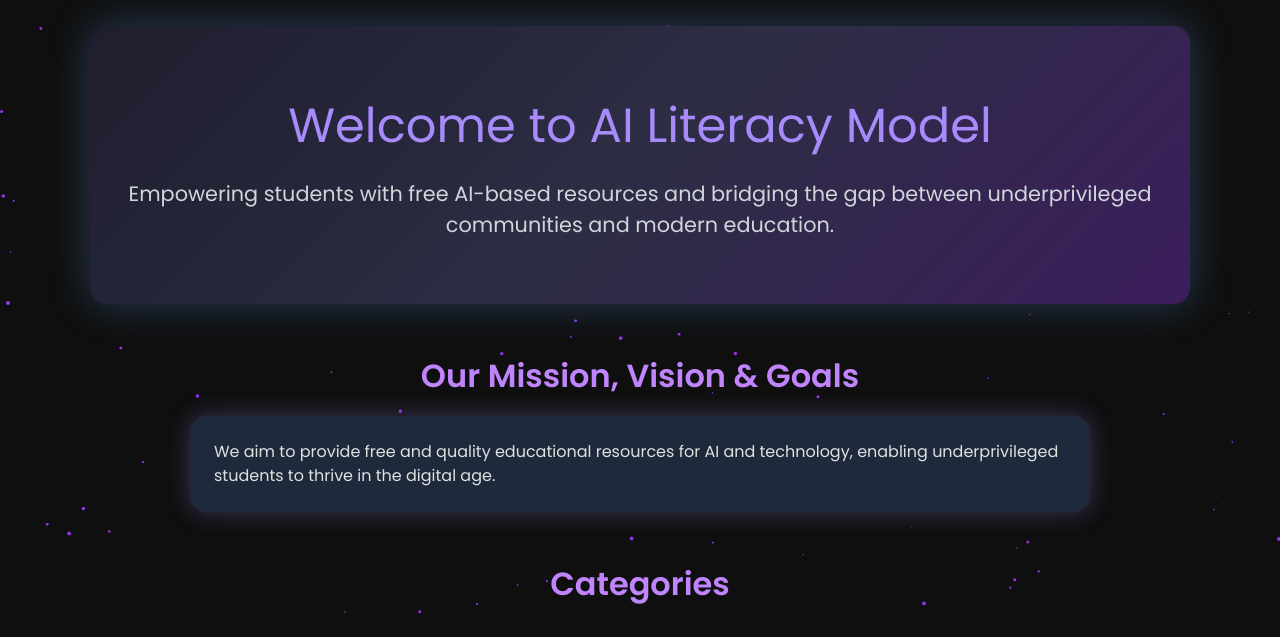
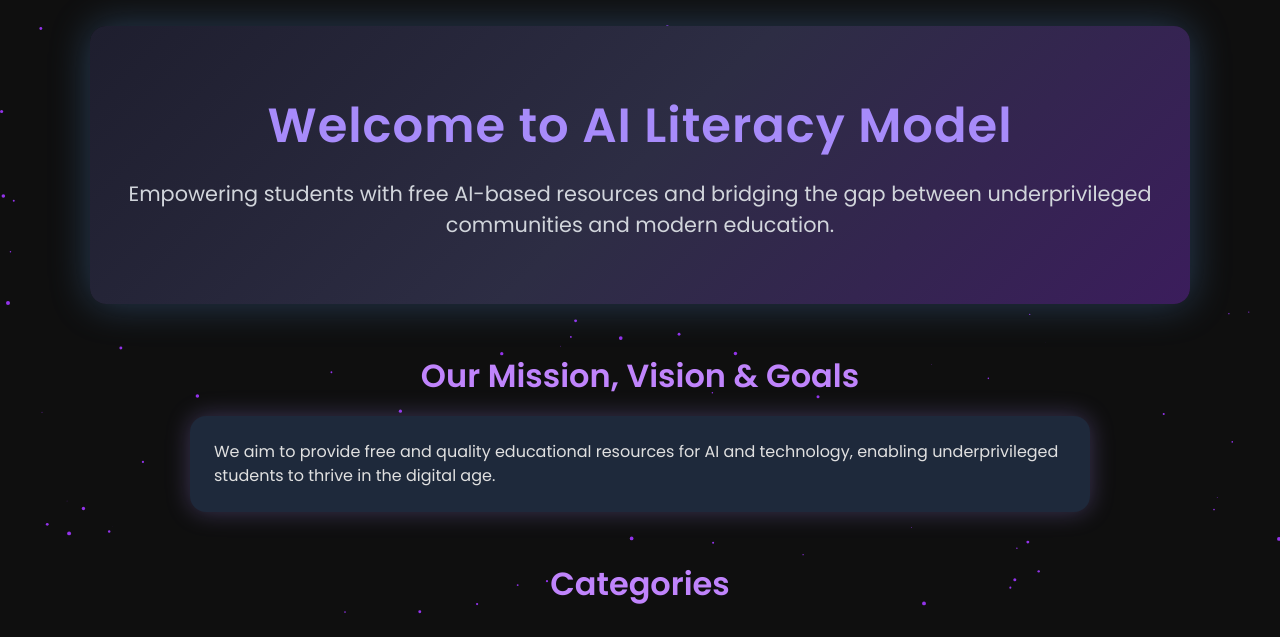
Before and after one commit to imanalee/AI-Literacy-Model, a plain HTML site: page index.html in a window 1280 px wide. Shown: the part 108-745 px from the top of the page. Drawn offline with nearby package versions, Linux system fonts and the light colour scheme.

Commit message:
Update index.html

```diff
--- a/index.html
+++ b/index.html
@@ -18,7 +18,8 @@
 
   .hero { max-width: 1100px; margin: 2rem auto; padding: 4rem 2rem; text-align: center; border-radius: 1rem; background: linear-gradient(135deg, #1e1e2e, #2d2d44, #3b1d5c); box-shadow: 0 0 40px rgba(96,165,250,0.3); transition: transform 0.3s ease; }
   .hero:hover { transform: scale(1.02); }
-  .hero h1 { font-size: 3rem; color: #a78bfa; margin-bottom: 1rem; }
+  .hero h1 {
+    font-size: 3rem; font-weight: 800; font-family: 'Poppins', sans-serif; color: #a78bfa;letter-spacing: 1px; margin-bottom: 1rem;}
   .hero p { font-size: 1.3rem; color: #d1d5db; }
 
   .section-title { text-align: center; font-size: 2rem; font-weight: bold; margin: 3rem 0 1rem; color: #c084fc; }
```
